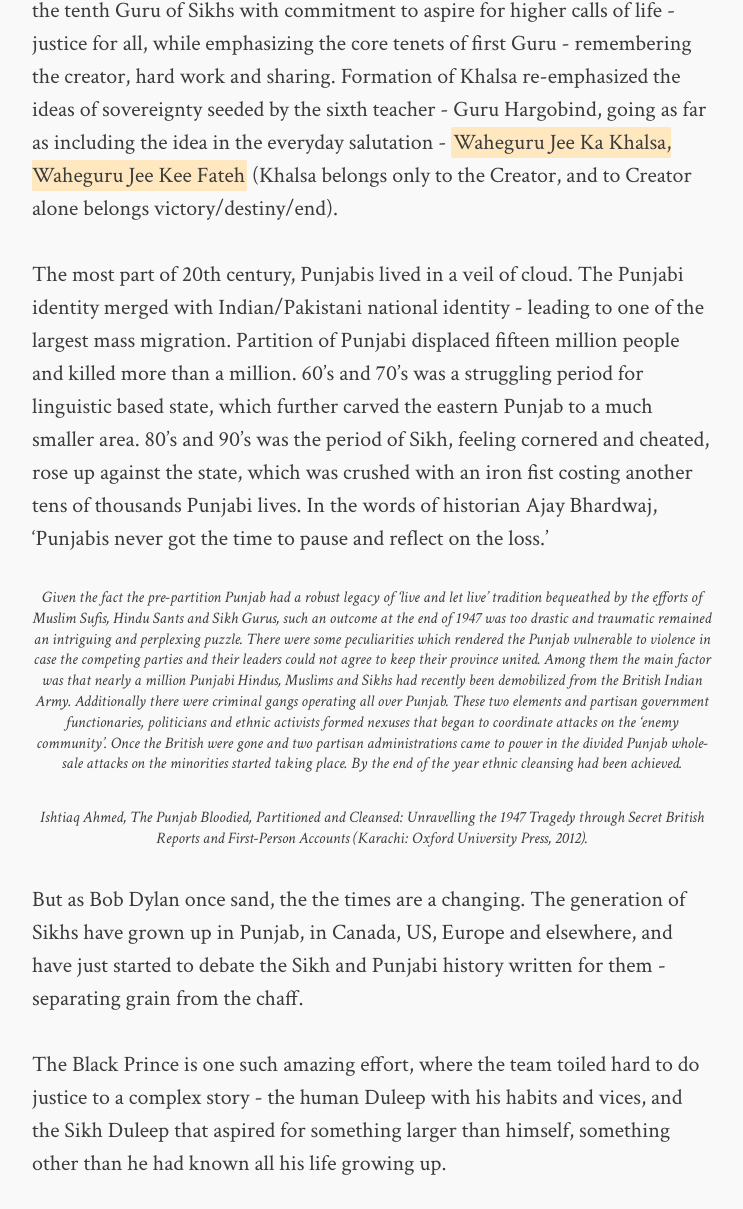
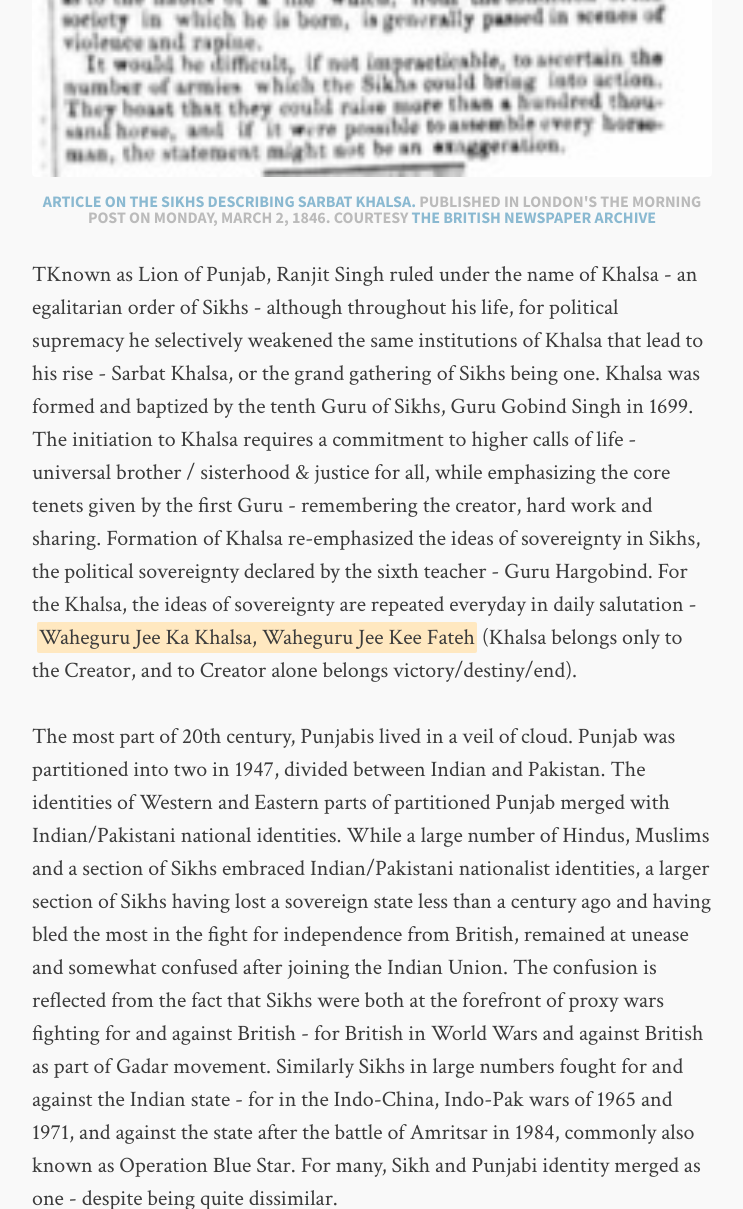
Before and after one commit to TurbanClub/turbanclub.github.io, a Jekyll site: the page built from _posts/2017-07-30-we-are-all-duleep-singh.md, in a window 1280 px wide and 1400 px high, scrolled down 5727 px, cut to the strip 0-1209 px from the top of the window. Shown: the whole strip, without its empty margins (268-1011 px from the left). Built offline with Jekyll 4.4.1, drawn with Linux system fonts in a browser that asks for light colours; comment, search, counter and statistics services are not loaded; some of the changed text lies outside the part shown.

Commit message:
Final edit

```diff
--- a/_posts/2017-07-30-we-are-all-duleep-singh.md
+++ b/_posts/2017-07-30-we-are-all-duleep-singh.md
@@ -11,7 +11,9 @@ category: articles
   <figcaption>Duleep Singh (1838–1893) in 1854; portrait by Franz Xaver Winterhalter. </figcaption>
 </figure>
 
-On October 25, 1887 on a drizzly British morning, *The Standard* newspaper carried a letter ending with a customary salutation "*your obedient servant*" from someone who signed it as *"Sovereign of the Sikh nation, and Implacable Foe of England."* Duleep Singh,  son of the last Maharaja of Punjab, Ranjit Singh, had dated this letter from Moscow on October 18, 1887. Like many Sikhs of my generation, Duleep was a man of contradictions - fighting hard to balance between his nurtured environment and call of his heart to connect with his roots.
+On October 25, 1887 on a drizzly British morning, *The Standard* newspaper carried a letter ending with a customary salutation "*your obedient servant*" from someone who signed it as *"Sovereign of the Sikh nation, and Implacable Foe of England."* Duleep Singh,  son of the last Maharaja of Punjab, Ranjit Singh, had dated this letter from Moscow on October 18, 1887. Like many Sikhs of my generation, Duleep was a man of contradictions - fighting hard to balance between his nurtured environment and call of his heart to connect with his roots and home long gone.
+
+On October 25, 1887 on a drizzly British morning, *The Standard* newspaper carried a letter ending with a customary salutation “*your obedient servant*” from someone who signed it as *“Sovereign of the Sikh nation, and Implacable Foe of England.”* Duleep Singh, son of the last Maharaja of greater Punjab, Ranjit Singh, had dated this letter from Moscow on October 18, 1887. Like many Sikhs of my generation, Duleep was a man of contradictions - fighting hard to balance between his nurtured environment and his urge to connect to his roots and his homeland.
 
 
 <figure>
@@ -19,9 +21,11 @@ On October 25, 1887 on a drizzly British morning, *The Standard* newspaper carri
   <figcaption>Duleep Singh's letter to the editor of The Standard, published on October 25, 1887. Courtesy <a href="http://www.britishnewspaperarchive.co.uk/">The British Newspaper Archive</a></figcaption>
 </figure>
 
-As a first generation Punjabi diaspora, I became interested in the Punjabi history of eighteenth century after re-embracing my roots and Sikh identity, just like Duleep once having completely abandoned it. I have written about that journey of loosing and rediscovering my identity not on the banks of Satluj, but that of Mississippi.[The Turban in the Obama McCain Debate](http://sikhchic.com/people/the_turban_in_the_obama_mccain_debate). My new-found love for the turbans - at one time I had about 70+ turbans in my collection - few years later lead me to [launch TheTurbanClub while attending a summer at Yale Business School](http://som.yale.edu/blog/2015/07/takeaways-global-pre-mba-leadership-program). I decided to publish a give away newsletter, the first edition was on how the men in turban were perceived in the west a century ago. It lead me to the letter mentioned above, among other gems about Sikhs.
+As a first generation diaspora Punjabi, like Duleep, I became interested in the Punjabi history of eighteenth century after re-embracing my roots and Sikh identity, once having abandoned it. I have written about that journey - of feeling lost and rediscovering my identity, not on the banks of Satluj, but that of Mississippi in [The Turban in the Obama McCain Debate](http://sikhchic.com/people/the_turban_in_the_obama_mccain_debate). My new-found love for the turbans - at one time I had a collection of more than 50 turbans - few years later lead me to [launch The Turban Club while attending a summer at Yale Business School](http://som.yale.edu/blog/2015/07/takeaways-global-pre-mba-leadership-program). I decided to publish a newsletter, the the first edition was on how the men in turban were perceived in the West a century ago. The research lead me to the letter mentioned above, among other gems about the Punjab of nineteenth century.
 
-Flipping through European English newspapers between 1800 and 1900, there lies a trove of information.
+
+
+Reading through European newspapers between 1800 and 1900 AD, lies a trove of information about Punjab under Ranjeet Singh and about his son, Duleep Singh - the Black Prince. There are stories of inspiration and of great loss, many of which have surprisingly been kept away from Punjabis youngsters, lost in archives.
 
 
 <figure>
@@ -30,40 +34,48 @@ Flipping through European English newspapers between 1800 and 1900, there lies a
 </figure>
 
 
-The more one digs that information that young Punjabi men have surprising kept away from is both a story of inspiration as well that of heart breaks. Commonly known as Lion of Punjab, the only Maharaja of Punjab - ruled under the name of Khalsa. Khalsa is a egalitarian order of Sikhs - baptized by the tenth Guru of Sikhs with commitment to aspire for higher calls of life - justice for all, while emphasizing the core tenets of first Guru - remembering the creator, hard work and sharing. Formation of Khalsa re-emphasized the ideas of sovereignty seeded by the sixth teacher - Guru Hargobind, going as far as including the idea in the everyday salutation - *Waheguru Jee Ka Khalsa, Waheguru Jee Kee Fateh* (Khalsa belongs only to the Creator, and to Creator alone belongs victory/destiny/end).
+TKnown as Lion of Punjab, Ranjit Singh ruled under the name of Khalsa - an egalitarian order of Sikhs - although throughout his life, for political supremacy he selectively weakened the same institutions of Khalsa that lead to his rise - Sarbat Khalsa, or the grand gathering of Sikhs being one.
+Khalsa was formed and baptized by the tenth Guru of Sikhs, Guru Gobind Singh in 1699. The initiation to Khalsa requires a commitment to higher calls of life - universal brother / sisterhood & justice for all, while emphasizing the core tenets given by the first Guru - remembering the creator, hard work and sharing. Formation of Khalsa re-emphasized the ideas of sovereignty in Sikhs, the political sovereignty declared by the sixth teacher - Guru Hargobind. For the Khalsa, the ideas of sovereignty are repeated everyday in daily salutation - *Waheguru Jee Ka Khalsa, Waheguru Jee Kee Fateh* (Khalsa belongs only to the Creator, and to Creator alone belongs victory/destiny/end).
 
-The most part of 20th century, Punjabis lived in a veil of cloud. The Punjabi identity merged with Indian/Pakistani national identity - leading to one of the largest mass migration. Partition of Punjabi displaced fifteen million people and killed more than a million. 60's and 70's was a struggling period for linguistic based state, which further carved the eastern Punjab to a much smaller area. 80's and 90's was the period of Sikh, feeling cornered and cheated, rose up against the state, which was crushed with an iron fist costing another tens of thousands Punjabi lives. In the words of historian Ajay Bhardwaj, 'Punjabis never got the time to pause and reflect on the loss.'
+
+The most part of 20th century, Punjabis lived in a veil of cloud.  Punjab was partitioned into two in 1947, divided between Indian and Pakistan. The identities of Western and Eastern parts of partitioned Punjab merged with Indian/Pakistani national identities. While a large number of Hindus, Muslims and a section of Sikhs embraced Indian/Pakistani nationalist identities, a larger section of Sikhs  having lost a sovereign state less than a century ago and having bled the most in the fight for independence from British,  remained at unease and somewhat confused after joining the Indian Union. The confusion is reflected from the fact that Sikhs were both at the forefront of proxy wars fighting for and against British - for British in World Wars and against British as part of Gadar movement. Similarly Sikhs in large numbers fought for and against the Indian state - for in the Indo-China, Indo-Pak wars of 1965 and 1971, and against the state after the battle of Amritsar in 1984, commonly also known as Operation Blue Star.  For many, Sikh and Punjabi identity merged as one - despite being quite dissimilar.
+
+
+Partition of Punjab in 1947 displaced fifteen million people and killed more than a million. 60’s and 70’s was a struggling period for linguistic based state, which further carved the eastern Punjab to a much smaller area. 80’s and 90’s was the period of Sikh uprise against the Indian state, which was crushed with an iron fist costing another tens of thousands of Punjabi lives. In the words of historian Ajay Bhardwaj, ‘Punjabis never got the time to pause and reflect on the loss.’
 
 > Given the fact the pre-partition Punjab had a robust legacy of ‘live and let live’ tradition bequeathed by the efforts of Muslim Sufis, Hindu Sants and Sikh Gurus, such an outcome at the end of 1947 was too drastic and traumatic remained an intriguing and perplexing puzzle. There were some peculiarities which rendered the Punjab vulnerable to violence in case the competing parties and their leaders could not agree to keep their province united. Among them the main factor was that nearly a million Punjabi Hindus, Muslims and Sikhs had recently been demobilized from the British Indian Army.  Additionally there were criminal gangs operating all over Punjab. These two elements and partisan government functionaries, politicians and ethnic activists formed nexuses that began to coordinate attacks on the ‘enemy community’.  Once the British were gone and two partisan administrations came to power in the divided Punjab whole-sale attacks on the minorities started taking place. By the end of the year ethnic cleansing had been achieved.
 
 > Ishtiaq Ahmed, The Punjab Bloodied, Partitioned and Cleansed: Unravelling the 1947 Tragedy through Secret British Reports and First-Person Accounts (Karachi: Oxford University Press, 2012).
 
-But as Bob Dylan once sand, the the times are a changing. The generation of Sikhs have grown up in Punjab, in Canada, US, Europe and elsewhere, and have just started to debate the Sikh and Punjabi history written for them - separating grain from the chaff.
+But as Bob Dylan once sang, the the times are a changing. The generation of Punjabis having grown up in Punjab, in Canada, US, Europe and elsewhere, and have just started to debate and question the Sikh and Punjabi history written for them - separating grain from the chaff.
 
-The Black Prince is one such amazing effort, where the team toiled hard to do justice to a complex story - the human Duleep with his habits and vices, and the Sikh Duleep that aspired for something larger than himself, something other than he had known all his life growing up.
+The Black Prince is one such incredible effort, where the team toiled hard to do justice to a complex story - the human Duleep with his habits and vices, and the dreamer Duleep that aspired for something larger than himself, something other than he had known all his life growing up.
 
 <iframe width="560" height="315" src="https://www.youtube.com/embed/7AFAa5vvYNo" frameborder="0" allowfullscreen></iframe>
 
-For many such Duleep of my era - sitting in far away lands - probably leading a more comfortable life, our heart long for the sprawling fields left behind, of monthly homages paid at Darbar Sahib, Amritsar. The urge to identify with Lahore, as much as with Amritsar is becoming evident in arts and theatre - success of movie Lahoriye that transcends Punjab beyond Indian and Pakistani borders is a proof of that.
+For many such Duleeps of my era - sitting in far away lands - probably leading a more comfortable life than our parents led in Punjab, there is a longing for the sprawling fields left behind, of monthly homages paid at Darbar Sahib, Amritsar. The urge to identify with Lahore, as much as with Amritsar is becoming evident in arts and theatre - success of movie Lahoriye that transcends Punjab beyond Indian and Pakistani borders is one such proof.
+
 
 <iframe width="560" height="315" src="https://www.youtube.com/embed/YWcdxF5EbbU" frameborder="0" allowfullscreen></iframe>
 
-And living in this alternate reality in the west, we long and mourn for the lost forts of Anandpur to whitewashed buildings, we mourn the slow poisoning of a language and a culture under the urge for nationalistic hegemony, we mourn the partition of the home of nation of people that aspired to bring the best of the three faiths together. The foundation stone of Punjab's one of the holiest place, Darbar Sahib, a gurduara wrongly referred to as Golden Temple,  was laid down by a Muslim faqir, Sain Mian Mir of Lahore. Ninth Guru or teacher of Sikhs were persecuted defending the rights of Hindus of Kashmir to freely exercise their religion, despite himself not being a follower of it.
+There is a sense of mourning for the partition of a state and a culture that aspired to bring the best of the three faiths together. The foundation stone of Punjab’s one of the holiest place, Darbar Sahib, a gurduara incorrectly referred to as Golden Temple, was laid down by a Muslim faqir, Sain Mian Mir of Lahore. Ninth Guru or teacher of Sikhs were persecuted defending the rights of Hindus of Kashmir to freely exercise their religion, despite himself not being a follower of it. Guru Hargobdind of Sikhs constructed a Mosque, Guru Ki Maseet, for muslims despite not himself being a believer of Islam.
 
 <blockquote class="twitter-tweet" data-lang="en"><p lang="en" dir="ltr">How our heritage was destroyed at Anandpur Sahib - pictures of Anandgarh Qila - Fort of bliss at Anandpur Sahib <a href="https://t.co/lTWqdpzm4d">pic.twitter.com/lTWqdpzm4d</a></p>&mdash; Akaal Publishers (@AkaalPublishers) <a href="https://twitter.com/AkaalPublishers/status/680319331692068864">December 25, 2015</a></blockquote>
 <script async src="//platform.twitter.com/widgets.js" charset="utf-8"></script>
 
-When Ranjit Singh formed the largest empire under the banner of Sarkar-i-Khalsa or Pañjab, he ruled as a secular king. His ministers were from all faiths, his armies had soldiers from as far as France and USA.  And yet, when the two larger nations formed their own countries when British left post second world war, the land of Punjab was dissected right in the middle. With both India and Pakistan going far right, my generation of Punjabis that I have met across the globe feel this sense of loss.
+When Ranjit Singh formed the largest empire under the banner of Sarkar-i-Khalsa or Panjab, he ruled as a secular king. His cabinet comprised people of many faiths and nationalities, his armies had soldiers from as far as France and USA. With the political and religious following in post partition Eastern and Western Punjab going far right, a generation of Punjabis that I have met across the globe feel this sense of loss.
+
 <blockquote class="twitter-tweet" data-lang="en"><p lang="en" dir="ltr">Taken by a friend: Punjabis in this Punjab looking at their father&#39;s village in the other Punjab across the border. [Near Haveli Lakha] <a href="https://t.co/t6p9lpNY6e">pic.twitter.com/t6p9lpNY6e</a></p>&mdash; Sohail Abid (@SohailAbid) <a href="https://twitter.com/SohailAbid/status/883736275655774208">July 8, 2017</a></blockquote>
 <script async src="//platform.twitter.com/widgets.js" charset="utf-8"></script>
 
-My generation of Sikhs born after the Battle of Amritsar have had a hard time figuring out what our culture represents. The caretakers of the gurdwaras elected and governing on the whims of the state had their own agenda definitions - Sikh the hyper-masculine warrior; the agricultural needs of the state promoted it as the proud landlord small lands; the need of Sikh men in wars of 60's and 70's promoted Sikhs as the warrior race; Bollywood persistently pushed the turban less, drunks - both strong vices in the faith.
+My generation of Punjabi Sikh men born after 1984 have had an even harder time figuring out what our culture represents. The common discourse and the media pushed into the state in 80s and 90s portrayed Punjabi as the hyper-masculine warrior sans the thinker; the agricultural needs of the nation states of India and Pakistan promoted it as the proud landlord of small lands; the need of Sikh men in wars of 60’s and 70’s promoted Sikhs as the defenders of nation states; Bollywood persistently pushed the turban-less, drunks - both strong vices in the Sikh faith. The result of this identity politics, among others, is that within 70 years the state has transformed from hardest working to one with proliferated drug use.
+
 
 <blockquote class="twitter-tweet" data-lang="en"><p lang="pa" dir="ltr"><a href="https://twitter.com/1Force">@1force</a> Puran Singh&#39;s:) ਮਹੀਂ ਮੁੜ ਚਾਰਾਂਗੇ ਤੇਰੀਆਂ<br>ਭਾਵੇਂ ਪਾਤਸ਼ਾਹਾਂ ਦੇ ਪੁੱਤ ਅਸੀਂ<br>ਫਿਰਾਂਗੇ ਬੇਲਿਆਂ ਤੇਰਿਆਂ ਵਿਚ<br>ਵਾਜਾਂ ਮਾਰਦੇ ਉਸੇ ਕਲਗੀਆਂ ਵਾਲੇ ਸਰਦਾਰ ਨੂੰ</p>&mdash; Arvinder Singh (@askang) <a href="https://twitter.com/askang/status/671459643097489409">November 30, 2015</a></blockquote>
 <script async src="//platform.twitter.com/widgets.js" charset="utf-8"></script>
 
-Yet no one in my youth talked about the letters of paternal and devotional love written by Guru Arjan to his father Guru Ram Das in Shabad Hazare, of egalitarian feminism by Bhai Gurdas and Guru Nanak himself, of Puran Singh - the poet lover of Punjab, whose love of Japanese culture in 19th century was as beautiful as his longing for his home; of Teja Singh & Kartar Singh Sarabha - who left Harvard and Berkley to serve the causes of their own people and Dalip Singh - a young kid taken away from home, grew without any nurturing of his culture that he spent later part trying hard to identify with.
+True history of Punjab got somewhere lost in this game of politics. Not many in my youth had heard about a different Punjabi identity - of lover, empathy and literary faculty as can be read in the letters of paternal and devotional love written by Guru Arjan to his father Guru Ram Das in Shabad Hazare, of egalitarian feminism in the Vaars and Gurbani written by Bhai Gurdas and Guru Nanak himself. Not many had heard often of Puran Singh - the poet lover of Punjab, whose love of Japanese culture in 19th century was as beautiful as his longing for his home - Panjab; of Teja Singh & Kartar Singh Sarabha - who left Harvard and Berkley to serve the causes of their people and Dalip Singh - a young kid taken away from home, who grew without any nurturing of his culture and spent later part trying hard to identify with.
 
 <iframe width="560" height="315" src="https://www.youtube.com/embed/_1Alc0AFHck" frameborder="0" allowfullscreen></iframe>
 
-The Black Prince is hopefully a beginning of the narration of uncovering of our past, and a beginning of the discourse for what the future of Punjab for the next few centuries.
+The Black Prince is hopefully a beginning of the narration of uncovering of Punjab’s past, and a beginning of the discourse for what will shape the future of Punjab for the next few centuries.
```
